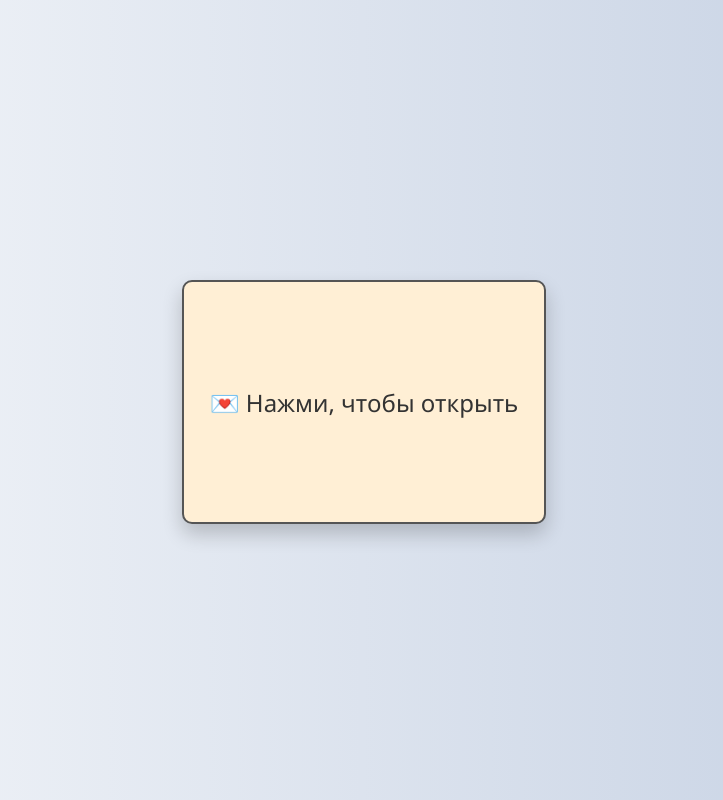
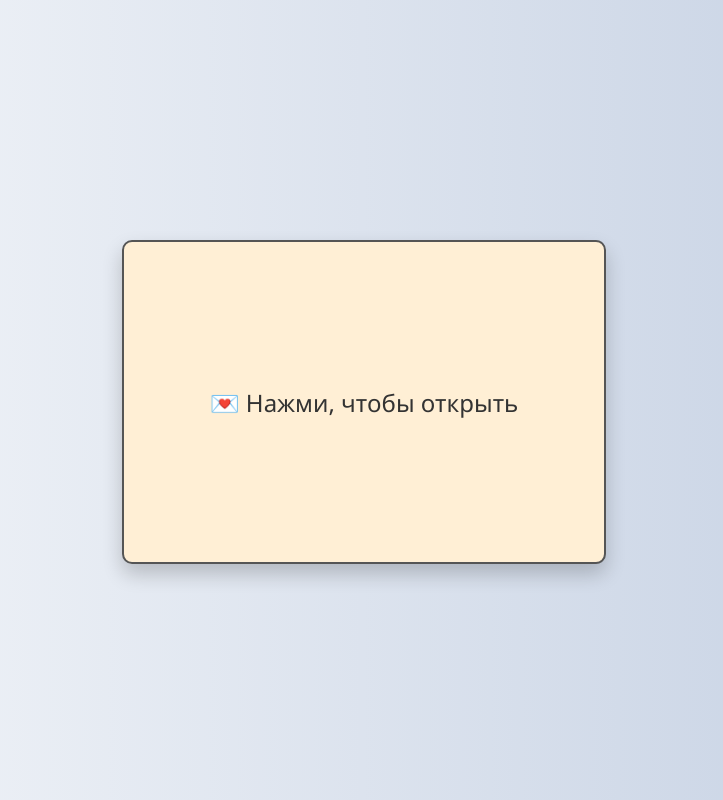
Before and after one commit to bauyrsaq01/bauyrsaq.kz, a plain HTML site: page index.html in a window 1280 px wide. Shown: the whole page, without its empty margins (278-1001 px from the left). Drawn offline with Linux system fonts and the light colour scheme.

Commit message:
Update index.html

```diff
--- a/index.html
+++ b/index.html
@@ -20,8 +20,8 @@
     }
 
     .card {
-      width: 360px; /* Увеличили ширину на 20% */
-      height: 240px; /* Увеличили высоту на 20% */
+      width: 480px; /* Увеличили ширину на 60% */
+      height: 320px; /* Увеличили высоту на 60% */
       position: relative;
       transform-style: preserve-3d;
       transition: transform 1s;
```
